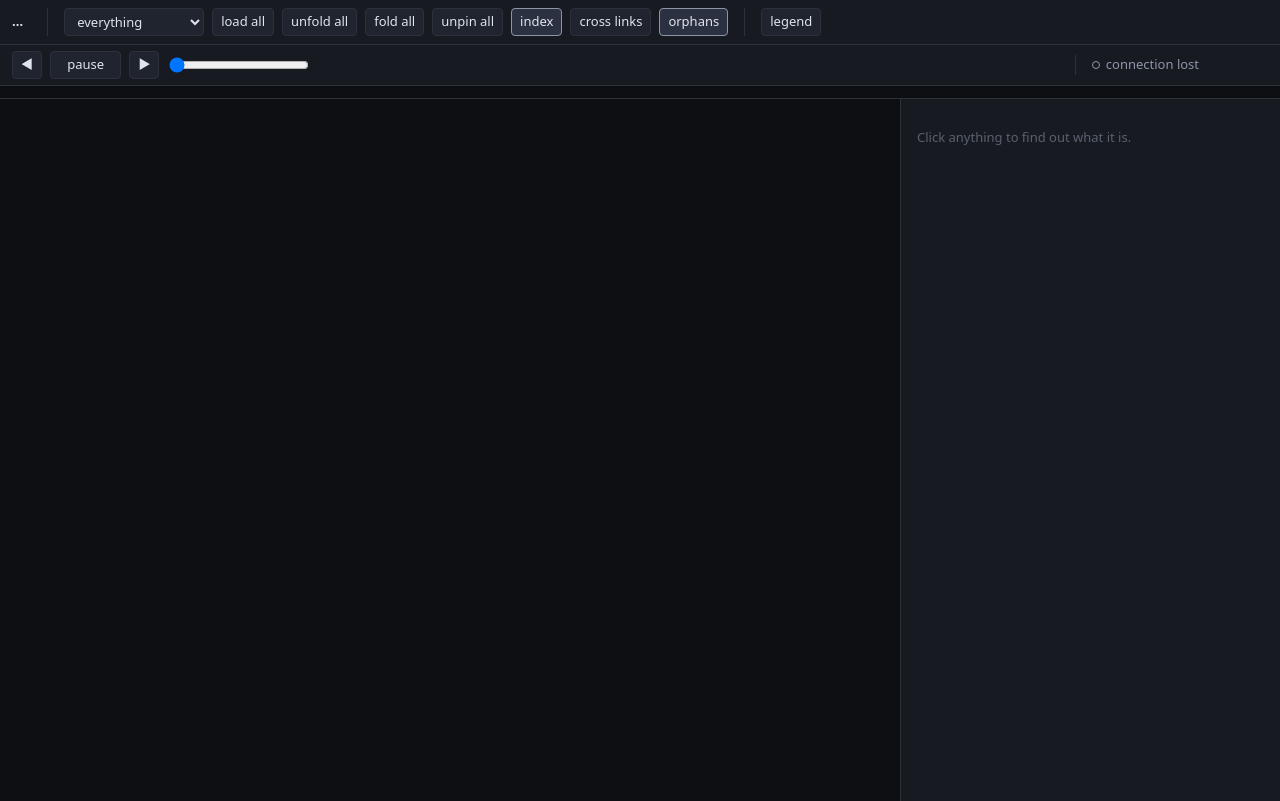
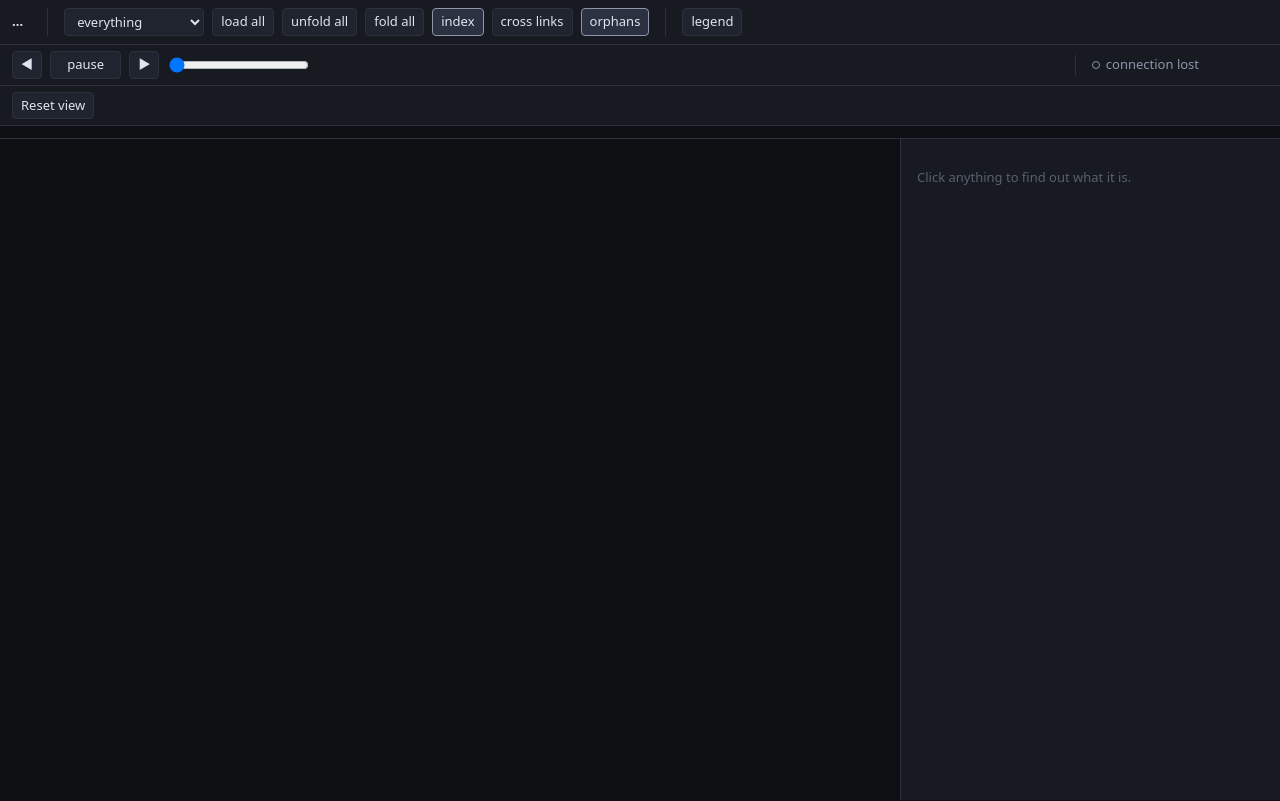
Before and after one commit to ewancoder/gitva, a website with bundled scripts: page web/index.html in a window 1280 px wide. Built offline with nearby package versions, Linux system fonts and the light colour scheme; no server answers.

Commit message:
Move "Reset view" below the history controls

```diff
--- a/web/index.html
+++ b/web/index.html
@@ -36,7 +36,7 @@
         color: var(--ink);
         font: 13px/1.5 var(--sans);
         display: grid;
-        grid-template-rows: auto auto auto 1fr;
+        grid-template-rows: auto auto auto auto 1fr;
         overflow: hidden;
       }
       kbd, code, .mono { font-family: var(--mono); }
@@ -78,7 +78,7 @@
 
       /* The tape rides on its own row: the toolbar above it resizes as the
          state changes, and a button that moves is a button you miss. */
-      #transport {
+      #transport, #reset-row {
         display: flex; align-items: center; gap: calc(var(--u) * 2);
         padding: 6px calc(var(--u) * 1.5);
         background: var(--panel);
@@ -169,7 +169,6 @@
         <button id="load-all" title="Load the whole history, not just the first page">load all</button>
         <button id="unfold" title="Open every commit (double-click one commit for just it)">unfold all</button>
         <button id="fold" title="Fold everything back to the commit DAG">fold all</button>
-        <button id="unpin" title="Send every dragged node, and every widened column, back to where the layout puts it">unpin all</button>
         <button id="toggle-index" aria-pressed="true" title="The index is the sandbox beside the object graph">index</button>
         <button id="toggle-cross" aria-pressed="false" title="Arrows from orphaned objects to what is still reachable: a tree's entries, and a discarded commit's parent">cross links</button>
         <button id="toggle-orphans" aria-pressed="true" title="Objects nothing points at — still in the object database either way">orphans</button>
@@ -193,6 +192,10 @@
         <span class="tally" id="tally"></span>
         <span class="change" id="change"></span>
       </div>
+    </div>
+
+    <div id="reset-row">
+      <button id="unpin" title="Send every dragged node, and every widened column, back to where the layout puts it">Reset view</button>
     </div>
 
     <div id="notes"><ul id="notes-list"></ul></div>
@@ -227,9 +230,9 @@
         <code>double-click commit</code><span>fold or open what it contains</span>
         <code>double-click tree</code><span>fold or open that subtree (open to begin with; folded it counts what it holds)</span>
         <code>double-click background</code><span>fit the graph to the width again</span>
-        <code>drag a node</code><span>pin it where you put it (&ldquo;unpin all&rdquo; drops every pin)</span>
+        <code>drag a node</code><span>pin it where you put it (&ldquo;Reset view&rdquo; drops every pin)</span>
         <code>shift-click a node</code><span>unpin that one again</span>
-        <code>drag a column seam</code><span>widen that column, for room to arrange pinned things (&ldquo;unpin all&rdquo; puts it back)</span>
+        <code>drag a column seam</code><span>widen that column, for room to arrange pinned things (&ldquo;Reset view&rdquo; puts it back)</span>
         <code>click</code><span>select, and read what it is</span>
         <code>right-click</code><span>mark it, to follow it as the graph moves</span>
         <code>click "load more history"</code><span>another thousand commits ("load all" loads the lot)</span>
```
Also changed, not shown: README.md.
